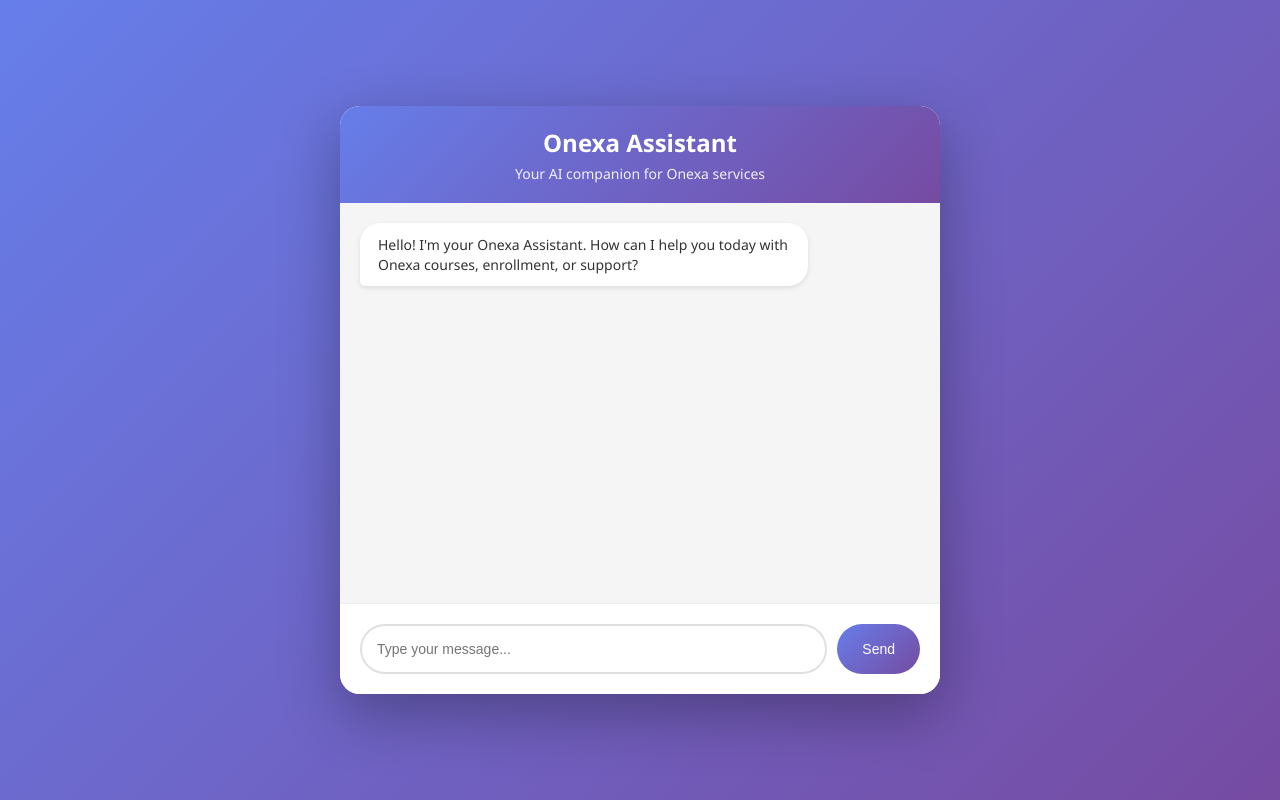
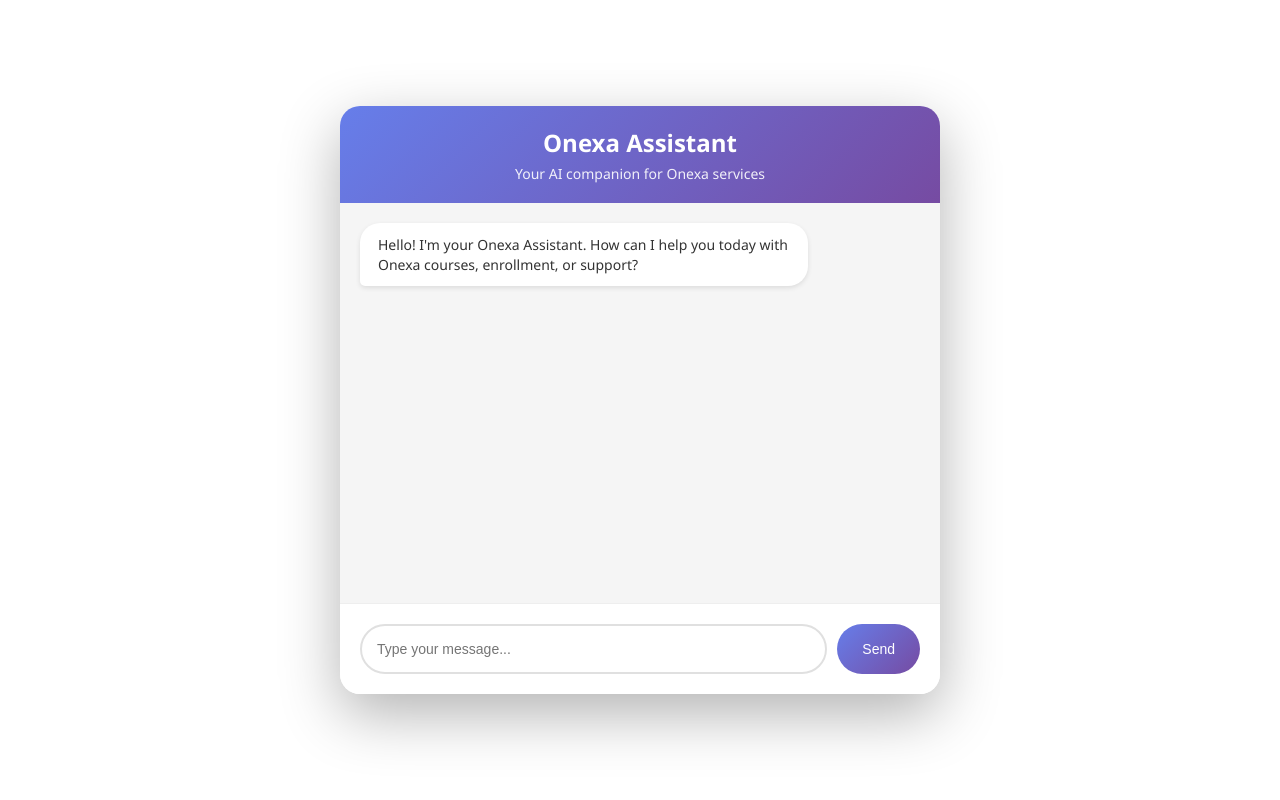
Before and after one commit to Yeswant369/onexa-assistant, a Flask app: page / in a window 1280 px wide. Run offline with Flask 3, Linux system fonts and the light colour scheme.

Commit message:
Update index.html

```diff
--- a/templates/index.html
+++ b/templates/index.html
@@ -12,7 +12,7 @@
         }
         body {
             font-family: 'Segoe UI', Tahoma, Geneva, Verdana, sans-serif;
-            background: linear-gradient(135deg, #667eea 0%, #764ba2 100%);
+            background: #ffffff;
             min-height: 100vh;
             display: flex;
             justify-content: center;
```
